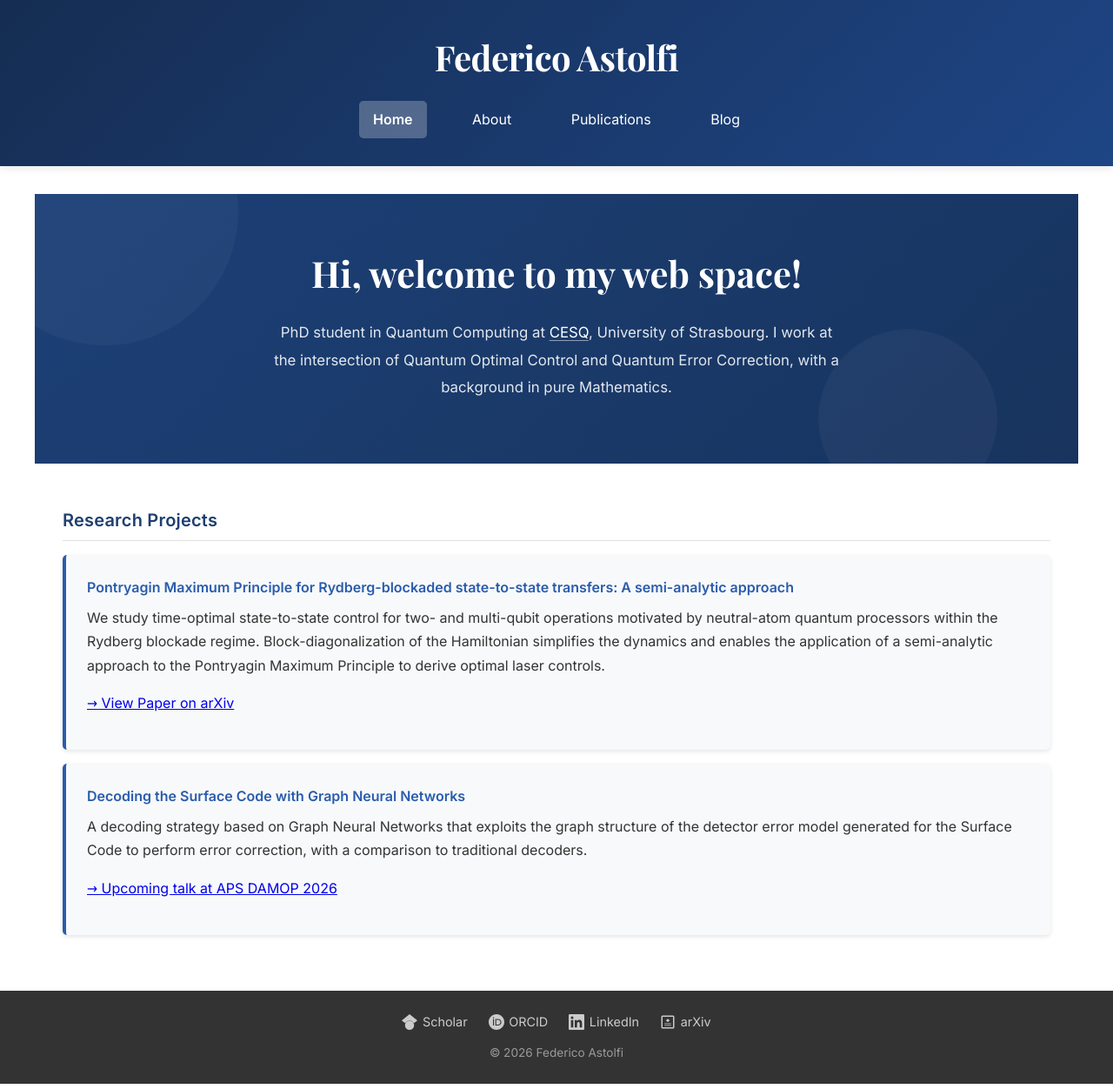
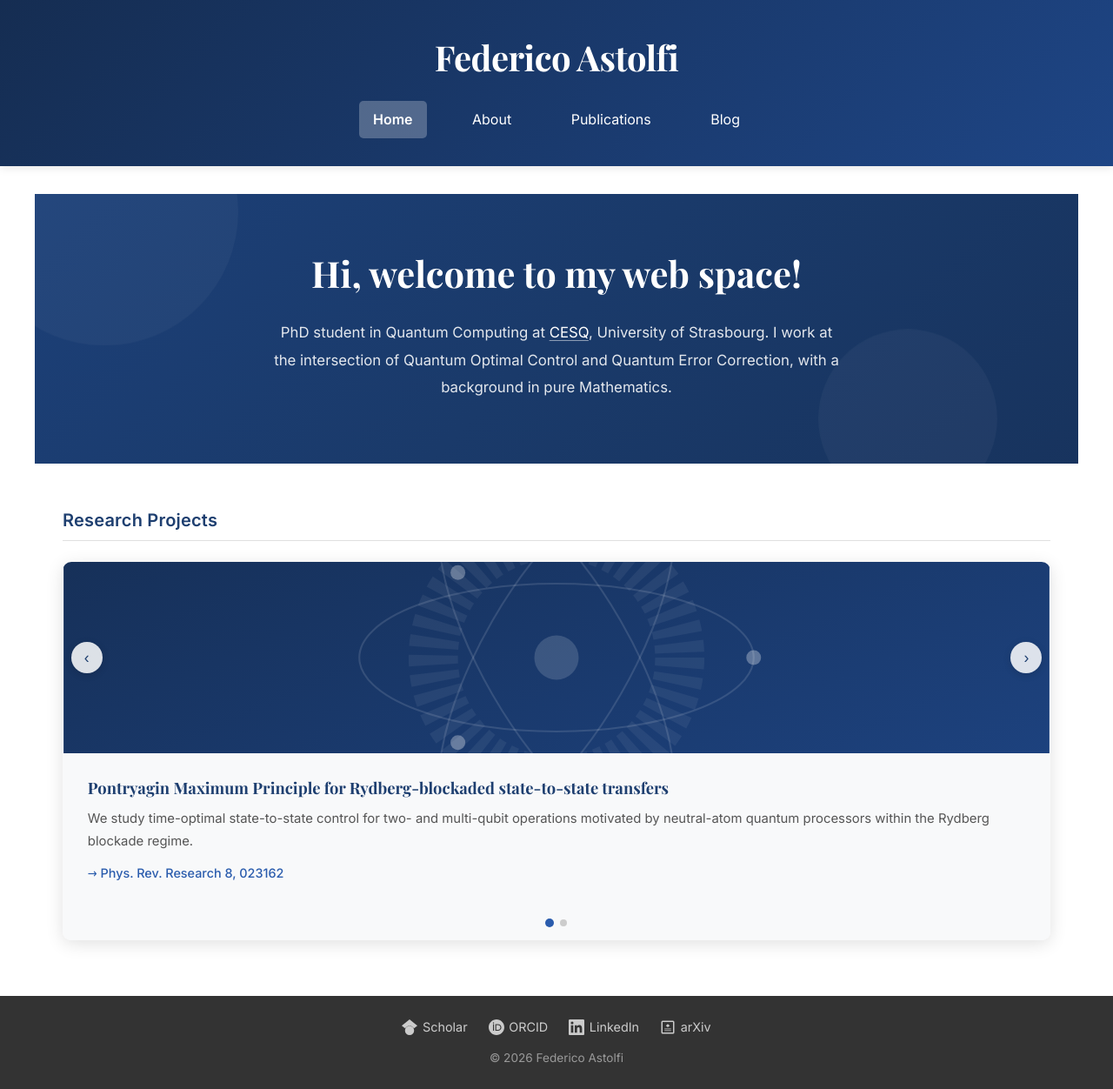
Before and after one commit to FedericoAstolfi/federicoastolfi.github.io, a Jekyll site: the page built from index.md, in a window 1280 px wide. Shown: the whole page at 87% size. Built offline with Jekyll 4.4.1, drawn with Linux system fonts in a browser that asks for light colours.

Commit message:
Replace research cards with sliding carousel
Co-Authored-By: Claude Opus 4.6 <noreply@anthropic.com>

```diff
--- a/index.md
+++ b/index.md
@@ -10,14 +10,32 @@ layout: default
 
 <section class="content">
     <h3>Research Projects</h3>
-    <div class="card">
-        <h4>Pontryagin Maximum Principle for Rydberg-blockaded state-to-state transfers: A semi-analytic approach</h4>
-        <p>We study time-optimal state-to-state control for two- and multi-qubit operations motivated by neutral-atom quantum processors within the Rydberg blockade regime. Block-diagonalization of the Hamiltonian simplifies the dynamics and enables the application of a semi-analytic approach to the Pontryagin Maximum Principle to derive optimal laser controls.</p>
-        <p><a href="https://arxiv.org/abs/2512.13549" target="_blank">→ View Paper on arXiv</a></p>
-    </div>
-    <div class="card">
-        <h4>Decoding the Surface Code with Graph Neural Networks</h4>
-        <p>A decoding strategy based on Graph Neural Networks that exploits the graph structure of the detector error model generated for the Surface Code to perform error correction, with a comparison to traditional decoders.</p>
-        <p><a href="/publications">→ Upcoming talk at APS DAMOP 2026</a></p>
+    <div class="carousel">
+        <div class="carousel-track">
+            <div class="carousel-slide">
+                <img src="/images/project-rydberg.svg" alt="Quantum Optimal Control" class="carousel-img">
+                <div class="carousel-body">
+                    <h4>Pontryagin Maximum Principle for Rydberg-blockaded state-to-state transfers</h4>
+                    <p>We study time-optimal state-to-state control for two- and multi-qubit operations motivated by neutral-atom quantum processors within the Rydberg blockade regime.</p>
+                    <a href="https://doi.org/10.1103/2w2v-hpst" target="_blank">→ Phys. Rev. Research 8, 023162</a>
+                </div>
+            </div>
+            <div class="carousel-slide">
+                <img src="/images/project-gnn.svg" alt="Quantum Error Correction" class="carousel-img">
+                <div class="carousel-body">
+                    <h4>Decoding the Surface Code with Graph Neural Networks</h4>
+                    <p>A decoding strategy based on Graph Neural Networks that exploits the graph structure of the detector error model for the Surface Code to perform error correction.</p>
+                    <a href="/publications">→ Upcoming talk at APS DAMOP 2026</a>
+                </div>
+            </div>
+        </div>
+        <div class="carousel-nav">
+            <button class="carousel-btn carousel-prev">&#8249;</button>
+            <button class="carousel-btn carousel-next">&#8250;</button>
+        </div>
+        <div class="carousel-dots">
+            <button class="carousel-dot active" data-index="0"></button>
+            <button class="carousel-dot" data-index="1"></button>
+        </div>
     </div>
 </section>
--- a/style.css
+++ b/style.css
@@ -258,6 +258,136 @@ main {
 
 .card-wip h4 {
     color: #888;
+}
+
+/* Project Carousel */
+.carousel {
+    position: relative;
+    overflow: hidden;
+    border-radius: 10px;
+    box-shadow: 0 4px 20px rgba(0,0,0,0.12);
+    margin: 1.5rem 0;
+}
+
+.carousel-track {
+    display: flex;
+    transition: transform 0.5s cubic-bezier(0.4, 0, 0.2, 1);
+}
+
+.carousel-slide {
+    min-width: 100%;
+    display: flex;
+    flex-direction: column;
+}
+
+.carousel-img {
+    width: 100%;
+    height: 220px;
+    object-fit: cover;
+    display: block;
+}
+
+.carousel-body {
+    padding: 1.5rem 1.8rem;
+    background: #f8f9fa;
+}
+
+.carousel-body h4 {
+    color: #1e3f70;
+    font-size: 1.15rem;
+    margin-bottom: 0.5rem;
+    font-family: 'Playfair Display', Georgia, serif;
+}
+
+.carousel-body p {
+    color: #555;
+    font-size: 0.93rem;
+    line-height: 1.7;
+    margin-bottom: 0.6rem;
+}
+
+.carousel-body a {
+    color: #2a5cad;
+    text-decoration: none;
+    font-weight: 500;
+    font-size: 0.9rem;
+}
+
+.carousel-body a:hover {
+    text-decoration: underline;
+}
+
+.carousel-nav {
+    position: absolute;
+    top: 0;
+    left: 0;
+    right: 0;
+    height: 220px;
+    display: flex;
+    justify-content: space-between;
+    align-items: center;
+    pointer-events: none;
+    padding: 0 0.6rem;
+}
+
+.carousel-btn {
+    width: 36px;
+    height: 36px;
+    border-radius: 50%;
+    border: none;
+    background: rgba(255,255,255,0.85);
+    color: #1e3f70;
+    font-size: 1.1rem;
+    cursor: pointer;
+    pointer-events: all;
+    display: flex;
+    align-items: center;
+    justify-content: center;
+    transition: background 0.2s ease, transform 0.2s ease;
+    box-shadow: 0 2px 8px rgba(0,0,0,0.15);
+}
+
+.carousel-btn:hover {
+    background: white;
+    transform: scale(1.1);
+}
+
+.carousel-dots {
+    display: flex;
+    justify-content: center;
+    gap: 0.5rem;
+    padding: 1rem 0;
+    background: #f8f9fa;
+}
+
+.carousel-dot {
+    width: 8px;
+    height: 8px;
+    border-radius: 50%;
+    border: none;
+    background: #ccc;
+    cursor: pointer;
+    padding: 0;
+    transition: background 0.3s ease, transform 0.3s ease;
+}
+
+.carousel-dot.active {
+    background: #2a5cad;
+    transform: scale(1.25);
+}
+
+@media (max-width: 768px) {
+    .carousel-img {
+        height: 160px;
+    }
+
+    .carousel-body {
+        padding: 1.2rem 1rem;
+    }
+
+    .carousel-body h4 {
+        font-size: 1.05rem;
+    }
 }
 
 /* Publications list */
```
Also changed, not shown: _layouts/default.html (+35 -0 lines), images/project-gnn.svg (added), images/project-rydberg.svg (added).
